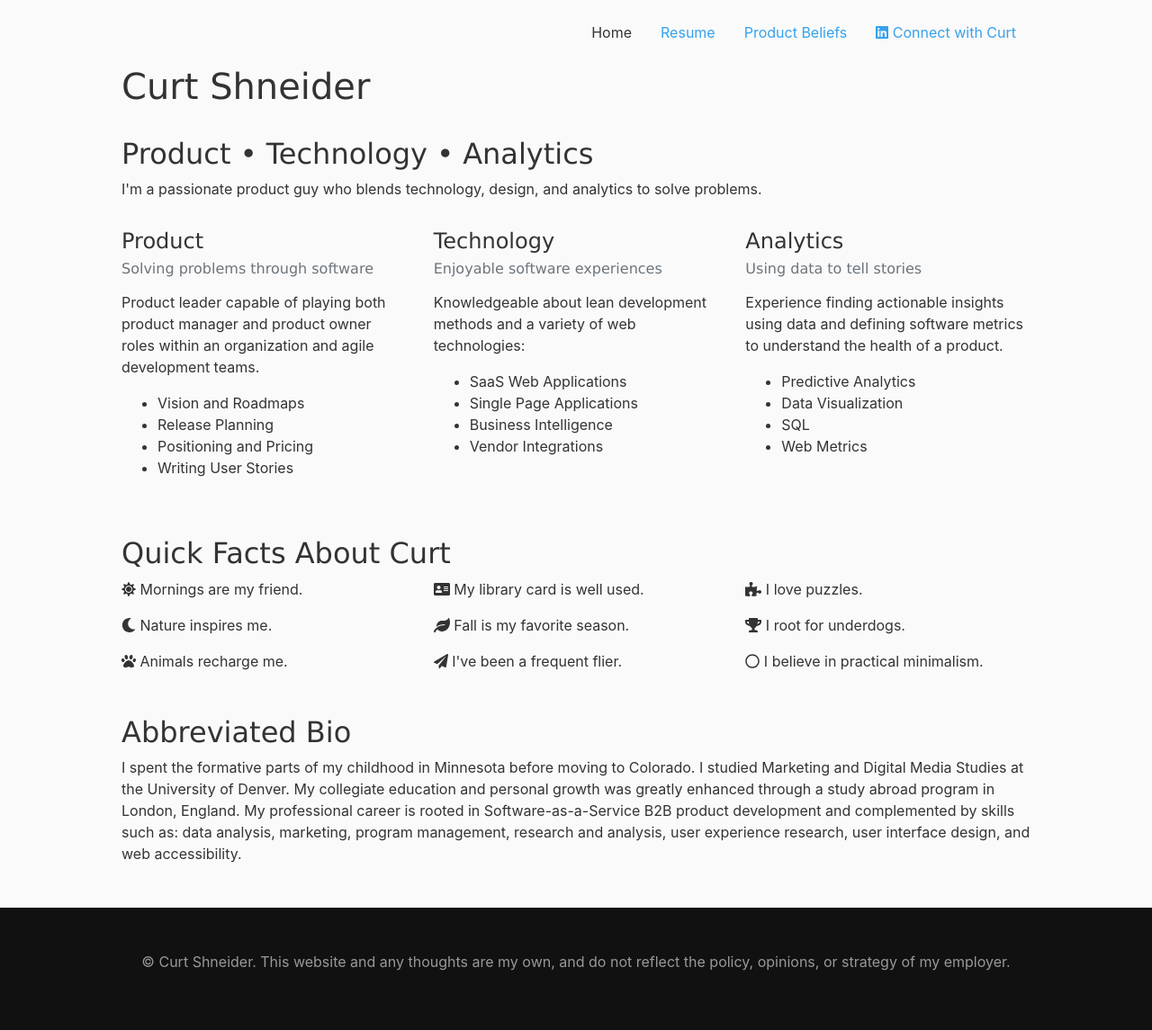
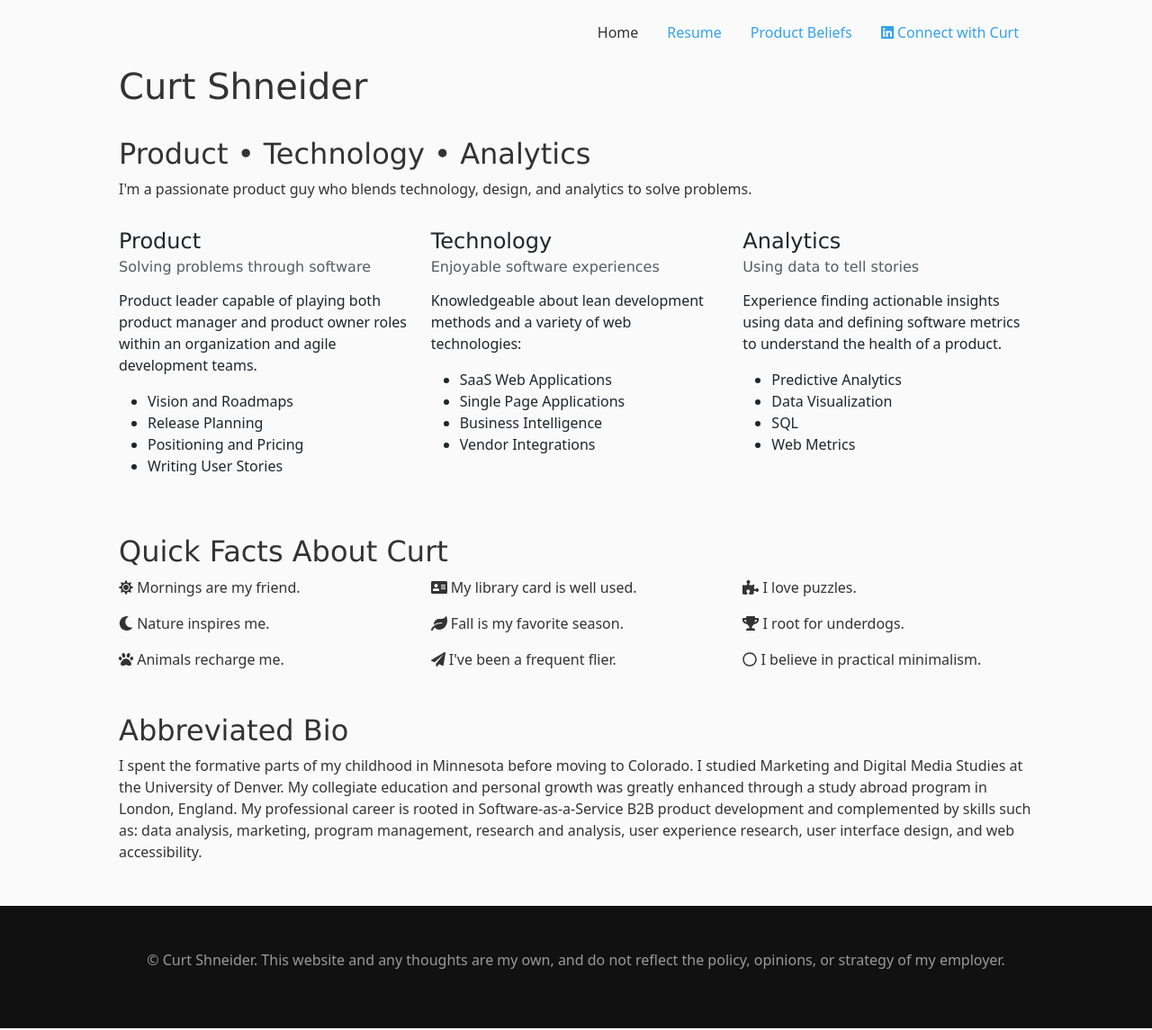
Before and after one commit to curtshneider/curtshneider.github.io, a Jekyll site: the page index.html, which Jekyll copies as it is, in a window 1280 px wide. Shown: the whole page at 90% size. Built offline with Jekyll 4.4.1, drawn with Linux system fonts in a browser that asks for light colours; nearby versions of some CDN libraries; some web fonts are replaced.

Commit message:
update bootstrap from 4 to 5.

```diff
--- a/index.html
+++ b/index.html
@@ -6,7 +6,7 @@
 	    <meta name="viewport" content="width=device-width, initial-scale=1, shrink-to-fit=no">
 
 	    <!-- Bootstrap CSS -->
-	    <link rel="stylesheet" href="https://maxcdn.bootstrapcdn.com/bootstrap/4.0.0/css/bootstrap.min.css" integrity="sha384-Gn5384xqQ1aoWXA+058RXPxPg6fy4IWvTNh0E263XmFcJlSAwiGgFAW/dAiS6JXm" crossorigin="anonymous">
+	    <link href="https://cdn.jsdelivr.net/npm/bootstrap@5.3.8/dist/css/bootstrap.min.css" rel="stylesheet" integrity="sha384-sRIl4kxILFvY47J16cr9ZwB07vP4J8+LH7qKQnuqkuIAvNWLzeN8tE5YBujZqJLB" crossorigin="anonymous">
 
 		<!-- Typekit script -->
 		<link rel="stylesheet" href="https://use.typekit.net/off0tbw.css">
--- a/product-beliefs.html
+++ b/product-beliefs.html
@@ -6,7 +6,7 @@
 	    <meta name="viewport" content="width=device-width, initial-scale=1, shrink-to-fit=no">
 
 	    <!-- Bootstrap CSS -->
-	    <link rel="stylesheet" href="https://maxcdn.bootstrapcdn.com/bootstrap/4.0.0/css/bootstrap.min.css" integrity="sha384-Gn5384xqQ1aoWXA+058RXPxPg6fy4IWvTNh0E263XmFcJlSAwiGgFAW/dAiS6JXm" crossorigin="anonymous">
+	    <link href="https://cdn.jsdelivr.net/npm/bootstrap@5.3.8/dist/css/bootstrap.min.css" rel="stylesheet" integrity="sha384-sRIl4kxILFvY47J16cr9ZwB07vP4J8+LH7qKQnuqkuIAvNWLzeN8tE5YBujZqJLB" crossorigin="anonymous">
 
 		<!-- Typekit script -->
 		<link rel="stylesheet" href="https://use.typekit.net/off0tbw.css">
--- a/resume.html
+++ b/resume.html
@@ -6,7 +6,7 @@
 	    <meta name="viewport" content="width=device-width, initial-scale=1, shrink-to-fit=no">
 
 	    <!-- Bootstrap CSS -->
-	    <link rel="stylesheet" href="https://maxcdn.bootstrapcdn.com/bootstrap/4.0.0/css/bootstrap.min.css" integrity="sha384-Gn5384xqQ1aoWXA+058RXPxPg6fy4IWvTNh0E263XmFcJlSAwiGgFAW/dAiS6JXm" crossorigin="anonymous">
+	    <link href="https://cdn.jsdelivr.net/npm/bootstrap@5.3.8/dist/css/bootstrap.min.css" rel="stylesheet" integrity="sha384-sRIl4kxILFvY47J16cr9ZwB07vP4J8+LH7qKQnuqkuIAvNWLzeN8tE5YBujZqJLB" crossorigin="anonymous">
 
 		<!-- Typekit script -->
 		<link rel="stylesheet" href="https://use.typekit.net/off0tbw.css">
```
